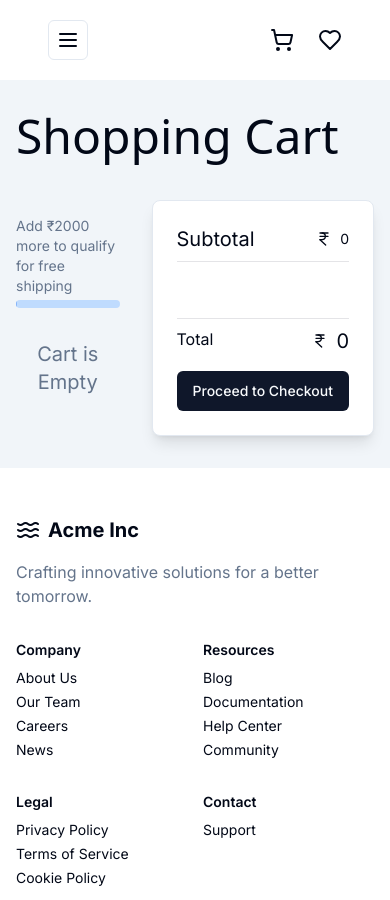
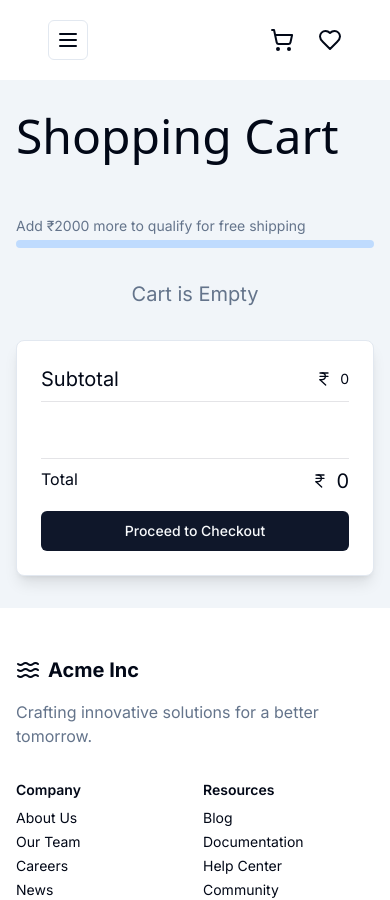
Before and after one commit to mauryapari/sound-station, a Next.js app: page /cart in a window 390 px wide. Shown: the top 900 px of the page. Built offline with nearby package versions, Linux system fonts and the light colour scheme.

Commit message:
Fixed small errors

```diff
--- a/src/app/cart/page.js
+++ b/src/app/cart/page.js
@@ -37,8 +37,8 @@ export default function Cart() {
         <div className="mb-10">
           <h1 className="font-sans text-5xl">Shopping Cart</h1>
         </div>
-        <div className="flex gap-8">
-          <div className="basis-9/12">
+        <div className="flex flex-col sm:flex-row gap-8">
+          <div className="sm:basis-9/12">
             <div className="py-4">
               <p className="text-sm text-muted-foreground mb-1">
                 {totalPrice < 2000
@@ -140,7 +140,7 @@ export default function Cart() {
               </div>
             )}
           </div>
-          <div className="basis-3/12">
+          <div className="sm:basis-3/12">
             <Card className="rounded-lg overflow-hidden shadow-lg hover:shadow-xl transition-all duration-200">
               <CardHeader>
                 <h2 className="flex justify-between pb-2 border-b border-zinc-200 text-xl transition-all duration-200">
```
